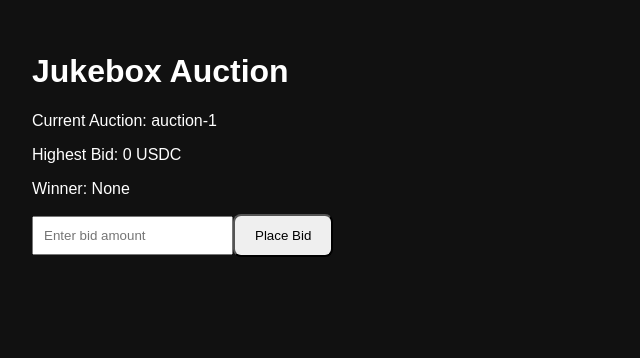
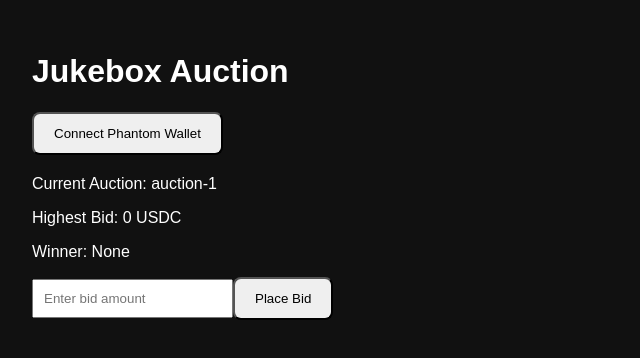
Before and after one commit to ceskam/Jukebox-Auction, a Next.js app in the folder apps/web/: page / in a window 1280 px wide. Shown: the top 358 px of the page, without its empty margins (0-640 px from the left). Built offline with nearby package versions, Linux system fonts and the light colour scheme.

Commit message:
Update page.tsx

```diff
--- a/apps/web/app/page.tsx
+++ b/apps/web/app/page.tsx
@@ -1,4 +1,5 @@
 import BidButton from "../BidButton";
+import WalletConnect from "../WalletConnect";
 
 async function getAuction() {
   const res = await fetch("http://localhost:3000/api/auction", {
@@ -15,6 +16,8 @@
     <main style={{ padding: "2rem" }}>
       <h1>Jukebox Auction</h1>
 
+      <WalletConnect />
+
       <p>Current Auction: {auction.id}</p>
 
       <p>Highest Bid: {auction.highestBid} USDC</p>
```
